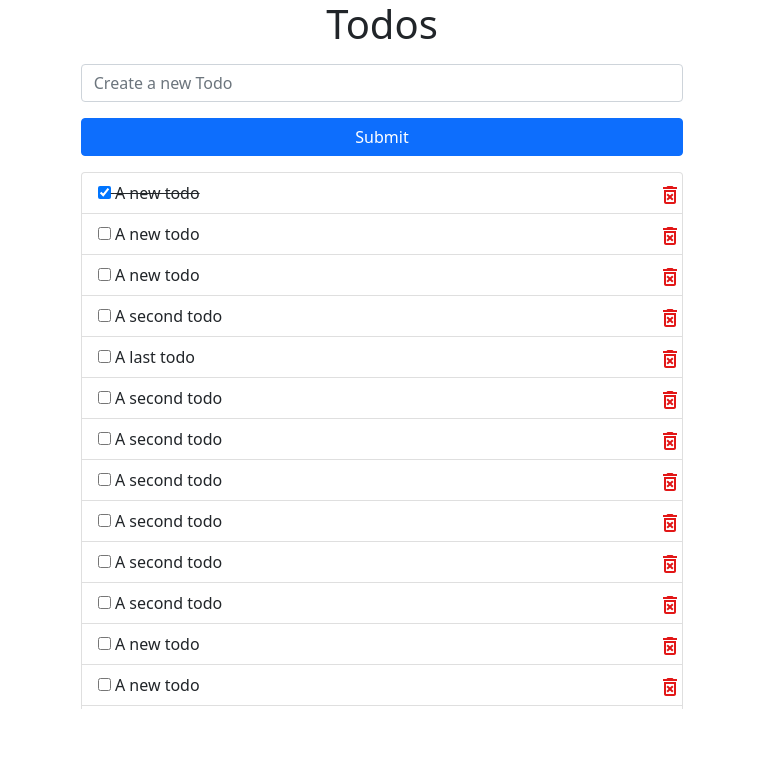
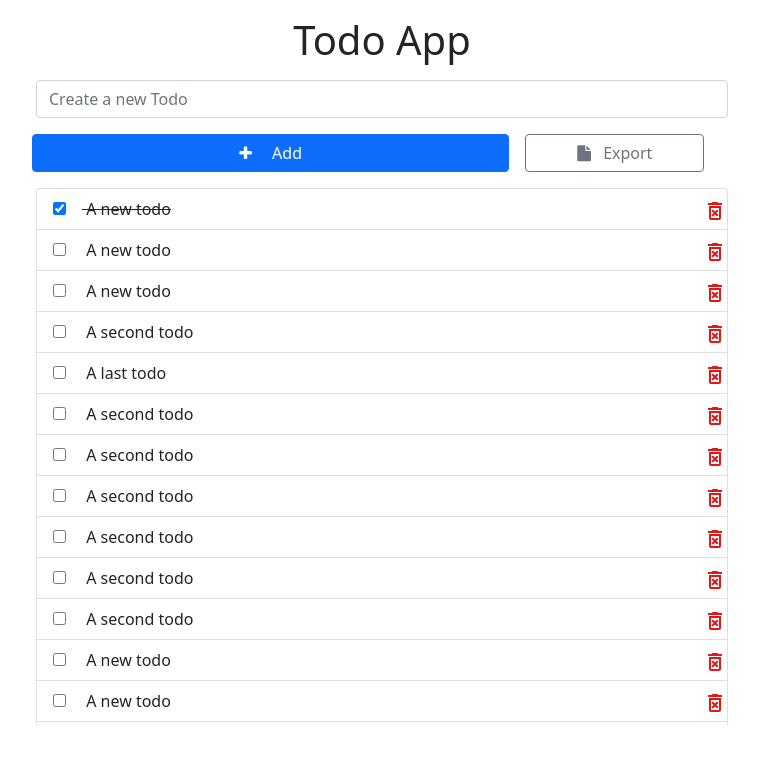
Before and after one commit to divyansh-dxn/django-todo, a Django app: page / in a window 1280 px wide. Shown: the top 764 px of the page, without its empty margins (258-1017 px from the left). Run offline with Django 3.2, Linux system fonts and the light colour scheme; data comes from the database, SQL or seed files in the repository; both versions use the stored data as it was after the commit.

Commit message:
export as pdf added

```diff
--- a/templates/base.html
+++ b/templates/base.html
@@ -1,5 +1,6 @@
 <!DOCTYPE html>
 <html lang="en">
+
   <head>
     <meta charset="utf-8" />
     <meta name="viewport" content="width=device-width, initial-scale=1" />
@@ -10,6 +11,7 @@
       integrity="sha384-+0n0xVW2eSR5OomGNYDnhzAbDsOXxcvSN1TPprVMTNDbiYZCxYbOOl7+AMvyTG2x"
       crossorigin="anonymous"
     />
+    <link rel="stylesheet" href="https://cdnjs.cloudflare.com/ajax/libs/font-awesome/4.7.0/css/font-awesome.min.css">
     {% block title %}
     <title>To-do | Home</title>
     {% endblock title %}
@@ -24,4 +26,5 @@
       crossorigin="anonymous">
     </script>
   </body>
+
 </html>
--- a/templates/index.html
+++ b/templates/index.html
@@ -1,6 +1,6 @@
 {% extends 'base.html' %} {% block body %}
 
-<h1 class="text-center">Todos</h1>
+<h1 class="text-center mt-3">Todo App</h1>
 <svg xmlns="http://www.w3.org/2000/svg" style="display: none">
     <symbol id="check-circle-fill" fill="currentColor" viewBox="0 0 16 16">
       <path
@@ -19,74 +19,40 @@
 </svg>
 
 {% comment %}  Add a new todo form start {% endcomment %}
-<div class="container my-3" style="width: 70vh">
+<div class="container mt-3" style="width: 80vh">
   <form method="post" action="/">
     {% csrf_token %}
     <div class="mb-3">
       <input
-        class="form-control mb-3"
+        class="form-control"
         id="exampleInputEmail1"
         name="todo"
         placeholder="Create a new Todo"
       />
-
-      <div class="d-grid gap-2">
-        <button type="submit" class="btn btn-primary">Submit</button>
+      <div class="row">
+        <button id="submitBtn" class="btn mt-3 btn-primary ms-2 me-3 col-8" type="submit">
+        <i class="fa fa-plus me-3" aria-hidden="true"></i>
+        Add
+        </button>
+        <a class="btn mt-3 btn-outline-secondary col-3" href="{% url 'export' %}">
+        <i class="fa fa-file me-2" style="font-size:16px"></i>
+        Export
+        </a>
       </div>
     </div>
   </form>
-  {% if isSaved %}
-  <div class="alert alert-success alert-dismissible fade show" role="alert">
-    <svg
-      class="bi flex-shrink-0 me-2"
-      width="24"
-      height="24"
-      role="img"
-      aria-label="Success:"
-    >
-      <use xlink:href="#check-circle-fill" />
-    </svg>
-    Todo saved successfully!!
-    <button
-      type="button"
-      class="btn-close"
-      data-bs-dismiss="alert"
-      aria-label="Close"
-    ></button>
-  </div>
-  {% endif %}
-  {% if isEmpty %}
-  <div class="alert alert-danger alert-dismissible fade show" role="alert">
-    <svg
-      class="bi flex-shrink-0 me-2"
-      width="24"
-      height="24"
-      role="img"
-      aria-label="Danger:"
-    >
-      <use xlink:href="#exclamation-triangle-fill" />
-    </svg>
-    Cannot save empty todo!!
-    <button
-      type="button"
-      class="btn-close"
-      data-bs-dismiss="alert"
-      aria-label="Close"
-    ></button>
-  </div>
-  {% endif %}
 </div>
 {% comment %}  Add a new todo form end {% endcomment %}
 
 {% comment %} Todo list start {% endcomment %}
-<div class="container overflow-auto" style="width: 70vh; height: 60vh">
+<div class="container overflow-auto" style="width: 80vh; height: 60vh">
   <div class="list-group">
     {% for todo in allTodos %}
     <div class="list-group-item" {% if todo.isDone %} style="text-decoration: line-through" {% endif %} >
       <form style="display: inline" method="post" action="toggleStatus/">
         {% csrf_token %}
         <input type="hidden" name="id" value="{{todo.id}}" />
-        <input type="checkbox" onchange="this.form.submit()" {% if todo.isDone %} checked {% endif %}/>
+        <input class="me-3" type="checkbox" onchange="this.form.submit()" {% if todo.isDone %} checked {% endif %}/>
       </form>
       {{ todo.todo }}
       <a href="{% url 'deleteTodo' todo.id%}" style="position: absolute; right: 0">
--- a/todoApp/urls.py
+++ b/todoApp/urls.py
@@ -5,5 +5,5 @@ urlpatterns = [
     path('',views.index),
     path('toggleStatus/',views.toggleStatus),
     path('<int:todoId>/deleteTodo',views.deleteTodo,name='deleteTodo'),
-    # path('print/',views.print,name='print')
+    path('export/',views.export,name='export')
 ]
--- a/todoApp/views.py
+++ b/todoApp/views.py
@@ -1,8 +1,10 @@
-from django.shortcuts import redirect, render, HttpResponse
+from django.shortcuts import redirect, render
 from .models import Todo
-from io import BytesIO
 from reportlab.pdfgen import canvas
-import csv
+from reportlab.lib.units import inch
+import io
+from django.http import FileResponse
+
 
 # Create your views here.
 
@@ -18,17 +20,15 @@ def index(request):
             todo = Todo(todo=note)
             todo.save()
             isSaved = True
-
     context = {
         'isSaved': isSaved,
         'isEmpty': isEmpty,
         'allTodos': allTodos
     }
-
     return render(request=request, template_name='index.html', context=context)
 
 
-def deleteTodo(request,todoId):
+def deleteTodo(request, todoId):
     todo = Todo.objects.get(id=todoId)
     todo.delete()
     return redirect(index)
@@ -41,3 +41,18 @@ def toggleStatus(request):
         todo.isDone = False if todo.isDone else True
         todo.save()
     return redirect(index)
+
+
+def export(request):
+    buffer = io.BytesIO()
+    p = canvas.Canvas(buffer)
+    allTodos = Todo.objects.all()
+    y = 800
+    for todo in allTodos:
+        isDone = '✔' if todo.isDone else '✖'
+        p.drawString(50, y,  todo.todo + '        ' + isDone)
+        y -= 20
+    p.showPage()
+    p.save()
+    buffer.seek(0)
+    return FileResponse(buffer, as_attachment=True, filename='todos.pdf')
```
Also changed, not shown: db.sqlite3.
